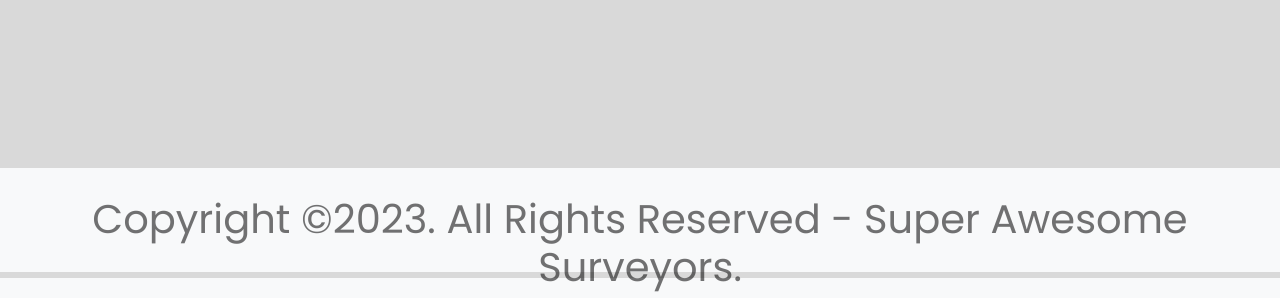
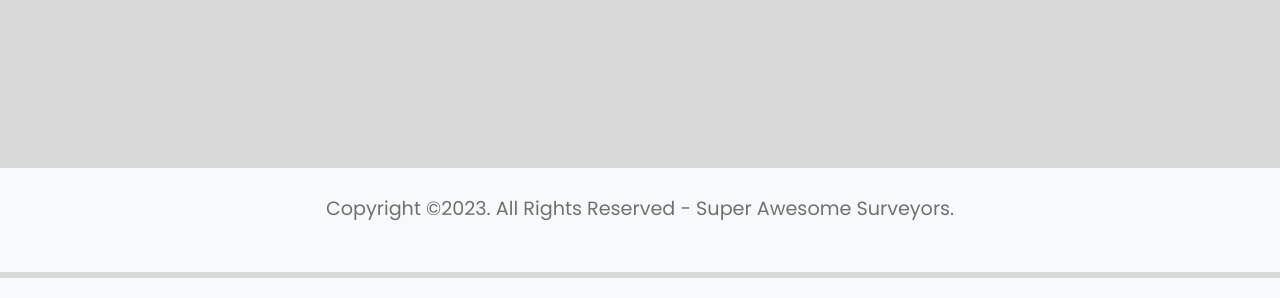
Before and after one commit to FawziaSaad/COMP229-Group4, a Node server app: page /register in a window 1280 px wide. Shown: the part 528-826 px from the top of the page. Run offline with Node 20, Linux system fonts and the light colour scheme; some libraries are stand-ins or nearby versions.

Commit message:
made little smaller

```diff
--- a/server/views/partials/bottom_nav.ejs
+++ b/server/views/partials/bottom_nav.ejs
@@ -1,6 +1,6 @@
 <!-- Bottom Nav -->
 <footer>
     <nav class="navbar fixed-bottom  navbar-light bg-light">
-      <h8 class="display-6 navbar-text mx-auto">Copyright &copy;2023. All Rights reserved - Super Awesome Surveyors.</h8>
+      <h8 class="display-10 navbar-text mx-auto">Copyright &copy;2023. All Rights reserved - Super Awesome Surveyors.</h8>
     </nav>
   </footer>
```
